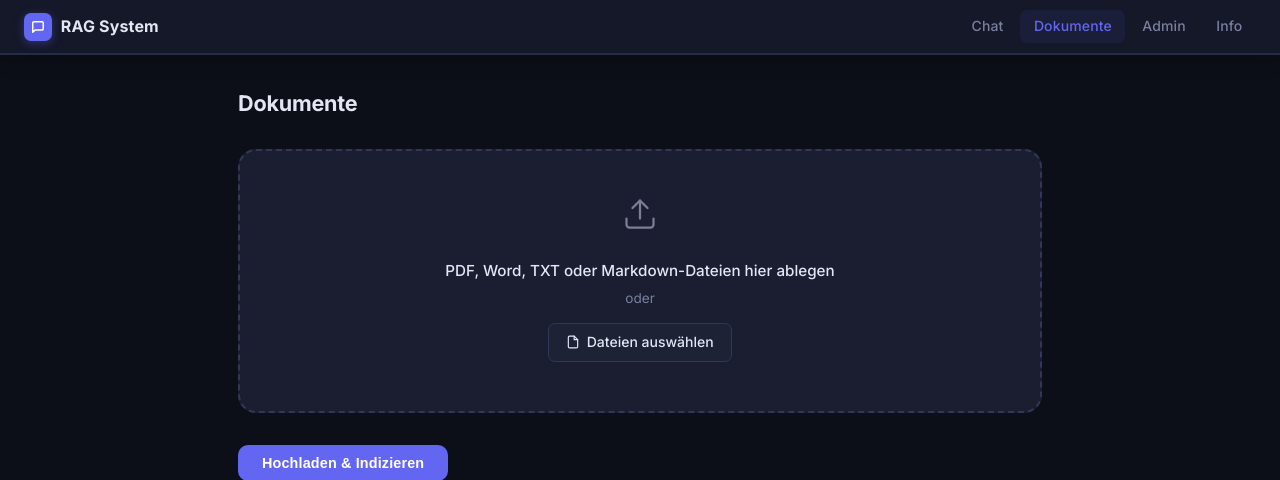
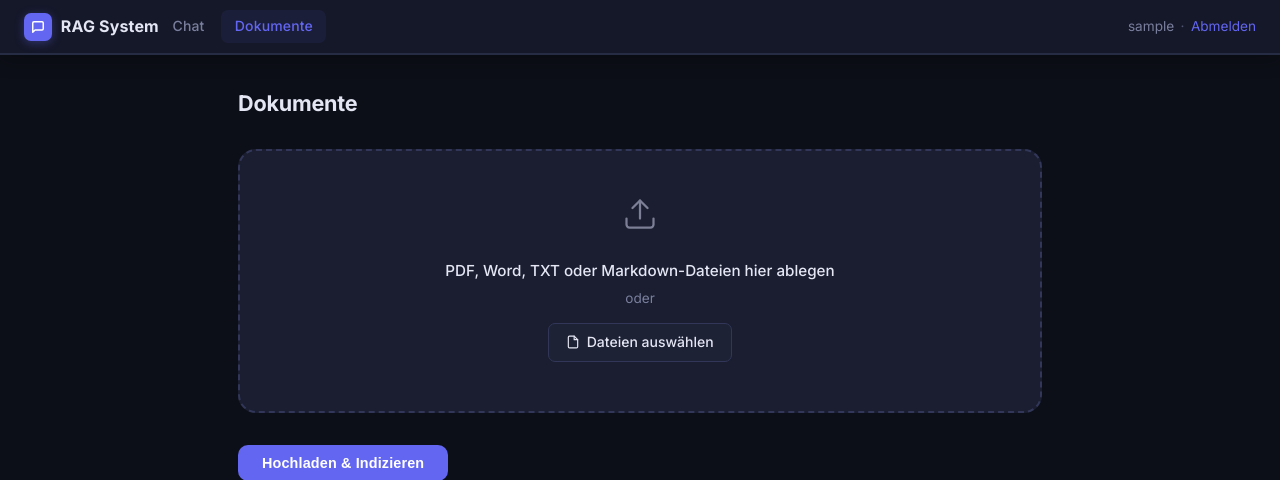
Before and after one commit to speedswimmer/rag, a Flask app: page /documents in a window 1280 px wide. Shown: the top 480 px of the page. Run offline with Flask 3, Linux system fonts and the light colour scheme; the visitor is signed in with stand-in values (Sample User, id 1); data comes from the database, SQL or seed files in the repository; some libraries are stand-ins or nearby versions.

Commit message:
feat: role-based navbar with login/logout and route protection
- Protect /documents (login_required), /upload and DELETE /documents (role: user)
- Protect all /admin/* routes and /info (role: admin)
- Navbar shows Dokumente/Admin/Info conditionally based on auth state and role
- Added username display, logout button and login link to navbar
- Added .nav-user CSS styles

Co-Authored-By: Claude Sonnet 4.6 <noreply@anthropic.com>

```diff
--- a/app/routes/admin.py
+++ b/app/routes/admin.py
@@ -9,6 +9,7 @@ from flask import Blueprint, current_app, jsonify, render_template, request
 from sqlalchemy import func
 
 from app import get_rag_engine
+from app.auth import role_required
 from app.backup import create_snapshot, get_last_backup
 from app.config import APP_VERSION
 from app.database import db
@@ -22,6 +23,7 @@ admin_bp = Blueprint("admin", __name__)
 
 
 @admin_bp.get("/admin")
+@role_required("admin")
 def admin():
     cfg = current_app.config["RAG_CONFIG"]
     docs = _get_document_list(cfg.docs_dir, cfg.allowed_extensions)
@@ -40,6 +42,7 @@ def admin():
 
 
 @admin_bp.post("/admin/rebuild")
+@role_required("admin")
 def rebuild():
     cfg = current_app.config["RAG_CONFIG"]
     try:
@@ -51,6 +54,7 @@ def rebuild():
 
 
 @admin_bp.post("/admin/backup")
+@role_required("admin")
 def backup():
     cfg = current_app.config["RAG_CONFIG"]
     try:
@@ -62,6 +66,7 @@ def backup():
 
 
 @admin_bp.post("/admin/settings")
+@role_required("admin")
 def save_settings():
     name = (request.json or {}).get("app_name", "").strip()
     if not name:
@@ -73,6 +78,7 @@ def save_settings():
 
 
 @admin_bp.post("/admin/system-prompt")
+@role_required("admin")
 def save_system_prompt_route():
     prompt = (request.json or {}).get("system_prompt", "").strip()
     if not prompt:
--- a/app/routes/documents.py
+++ b/app/routes/documents.py
@@ -8,9 +8,11 @@ from pathlib import Path
 from urllib.parse import unquote
 
 from flask import Blueprint, Response, current_app, jsonify, render_template, request, stream_with_context
+from flask_login import login_required
 from werkzeug.utils import secure_filename
 
 from app import get_index_manager, get_rag_engine
+from app.auth import role_required
 from app.rag_engine import is_scanned_pdf
 
 # Magic-byte signatures for allowed file types
@@ -67,6 +69,7 @@ def _run_index_in_background() -> None:
 # ------------------------------------------------------------------
 
 @documents_bp.get("/documents")
+@login_required
 def list_documents():
     cfg = current_app.config["RAG_CONFIG"]
     docs = _get_document_list(cfg.docs_dir, cfg.allowed_extensions)
@@ -79,6 +82,7 @@ def index_status():
 
 
 @documents_bp.delete("/documents/<filename>")
+@role_required("user")
 def delete_document(filename: str):
     cfg = current_app.config["RAG_CONFIG"]
 
@@ -104,6 +108,7 @@ def delete_document(filename: str):
 
 
 @documents_bp.post("/upload")
+@role_required("user")
 def upload():
     cfg = current_app.config["RAG_CONFIG"]
 
--- a/app/routes/info.py
+++ b/app/routes/info.py
@@ -2,12 +2,14 @@
 
 from flask import Blueprint, current_app, render_template
 
+from app.auth import role_required
 from app.config import APP_VERSION
 
 info_bp = Blueprint("info", __name__)
 
 
 @info_bp.get("/info")
+@role_required("admin")
 def info():
     cfg = current_app.config["RAG_CONFIG"]
     return render_template("info.html", version=APP_VERSION, cfg=cfg)
--- a/app/static/style.css
+++ b/app/static/style.css
@@ -1194,3 +1194,45 @@ th.doc-actions { border-bottom: none; }
 .login-guest a:hover {
   text-decoration: underline;
 }
+
+/* Nav user section */
+.nav-user {
+  display: flex;
+  align-items: center;
+  gap: .4rem;
+  margin-left: auto;
+  padding-left: 1rem;
+  font-size: .85rem;
+}
+
+.nav-username {
+  color: var(--text-muted);
+}
+
+.nav-separator {
+  color: var(--text-dim);
+}
+
+.nav-logout {
+  background: none;
+  border: none;
+  color: var(--accent);
+  font-family: inherit;
+  font-size: .85rem;
+  cursor: pointer;
+  padding: 0;
+}
+
+.nav-logout:hover {
+  text-decoration: underline;
+}
+
+.nav-login-link {
+  color: var(--accent);
+  text-decoration: none;
+  font-size: .85rem;
+}
+
+.nav-login-link:hover {
+  text-decoration: underline;
+}
--- a/app/templates/base.html
+++ b/app/templates/base.html
@@ -34,13 +34,29 @@
     </a>
     <div class="nav-links">
       <a href="/" class="nav-link {% if request.path == '/' %}active{% endif %}">Chat</a>
-      <a href="/documents" class="nav-link {% if request.path == '/documents' %}active{% endif %}">Dokumente</a>
-      <a href="/admin" class="nav-link {% if request.path == '/admin' %}active{% endif %}">Admin</a>
-      <a href="/info" class="nav-link {% if request.path == '/info' %}active{% endif %}">Info</a>
+      {% if current_user.is_authenticated %}
+        <a href="/documents" class="nav-link {% if request.path == '/documents' %}active{% endif %}">Dokumente</a>
+        {% if current_user.has_role('admin') %}
+          <a href="/admin" class="nav-link {% if request.path == '/admin' %}active{% endif %}">Admin</a>
+          <a href="/info" class="nav-link {% if request.path == '/info' %}active{% endif %}">Info</a>
+        {% endif %}
+      {% endif %}
     </div>
     <div class="index-status" id="indexStatus" style="display:none" aria-live="polite">
       <span class="index-dot"></span>
       <span class="index-msg" id="indexMsg"></span>
+    </div>
+    <div class="nav-user">
+      {% if current_user.is_authenticated %}
+        <span class="nav-username">{{ current_user.username }}</span>
+        <span class="nav-separator">&middot;</span>
+        <form method="POST" action="{{ url_for('auth.logout') }}" style="display:inline">
+          <input type="hidden" name="csrf_token" value="{{ csrf_token() }}">
+          <button type="submit" class="nav-logout">Abmelden</button>
+        </form>
+      {% else %}
+        <a href="{{ url_for('auth.login') }}" class="nav-login-link">Anmelden</a>
+      {% endif %}
     </div>
   </nav>
 
```
